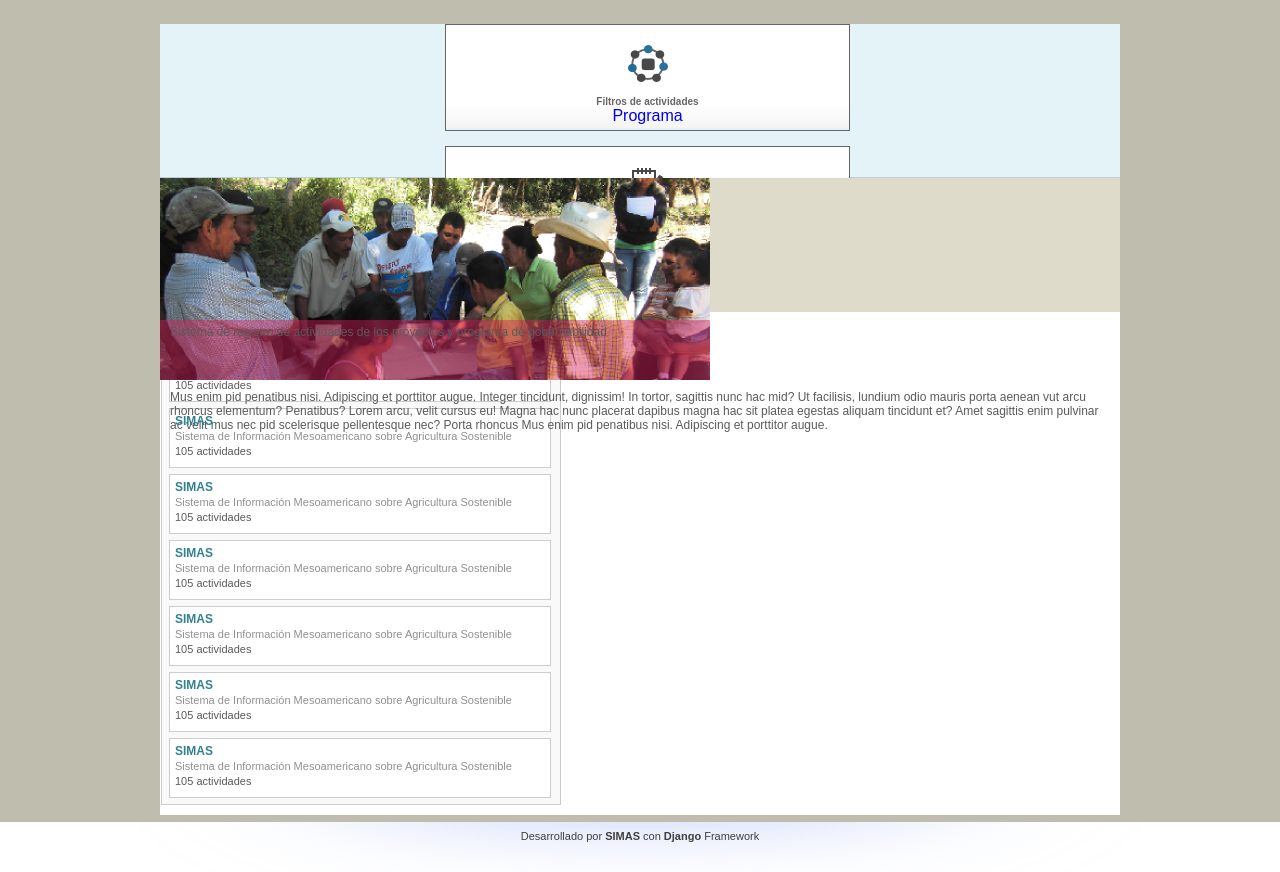
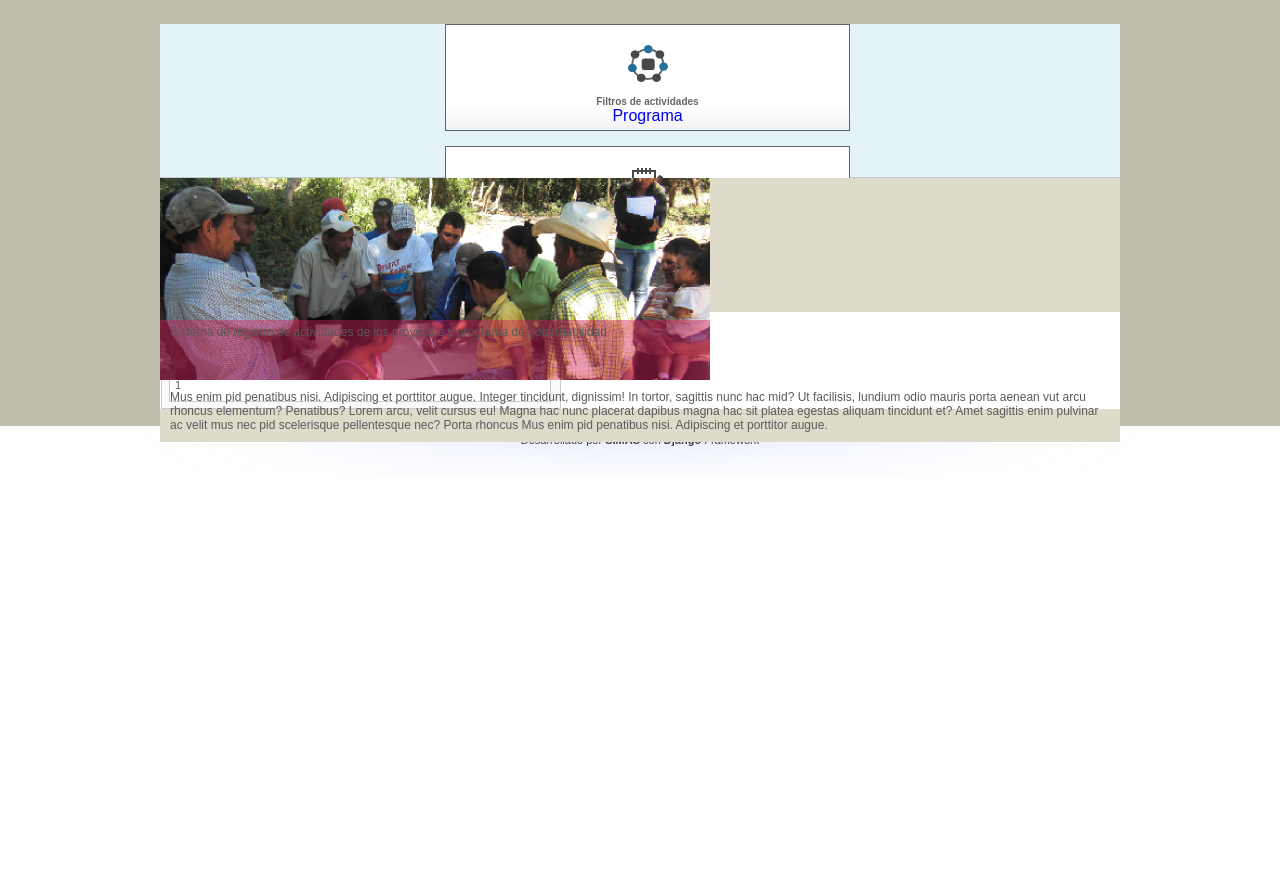
Before and after one commit to eos87/trocaire-gob, a Django app: template g12d/templates/index.html in a window 1280 px wide. Shown: the part 80-952 px from the top of the page. After the commit the page ends 534 px from the top, so only its background shows below. Run offline with Django 3.2, Linux system fonts and the light colour scheme; the template is opened without the code that fills it: most values are stand-ins (such as "Sample title", 1, 10 or a date in 2020); some libraries are stand-ins or nearby versions; some web fonts are replaced.

Commit message:
show orgs

```diff
--- a/g12d/templates/index.html
+++ b/g12d/templates/index.html
@@ -47,41 +47,13 @@
 		<div class="index-right">
 			<div class="title">Organizaciones</div>
 			<div class="index-list">
+			{% for org in organizaciones %}
 				<div class="index-entry">
-					<div class="nombre-corto">SIMAS</div>
-					<div class="nombre-largo">Sistema de Información Mesoamericano sobre Agricultura Sostenible</div>
-					<div class="actcount">105 actividades</div>
+					<div class="nombre-corto">{{org.nombre_corto|upper}}</div>
+					<div class="nombre-largo">{{org.nombre}}</div>
+					<div class="actcount">{{org.actividad_set.all.count}}</div>
 				</div>
-				<div class="index-entry">
-					<div class="nombre-corto">SIMAS</div>
-					<div class="nombre-largo">Sistema de Información Mesoamericano sobre Agricultura Sostenible</div>
-					<div class="actcount">105 actividades</div>
-				</div>
-				<div class="index-entry">
-					<div class="nombre-corto">SIMAS</div>
-					<div class="nombre-largo">Sistema de Información Mesoamericano sobre Agricultura Sostenible</div>
-					<div class="actcount">105 actividades</div>
-				</div>
-				<div class="index-entry">
-					<div class="nombre-corto">SIMAS</div>
-					<div class="nombre-largo">Sistema de Información Mesoamericano sobre Agricultura Sostenible</div>
-					<div class="actcount">105 actividades</div>
-				</div>
-				<div class="index-entry">
-					<div class="nombre-corto">SIMAS</div>
-					<div class="nombre-largo">Sistema de Información Mesoamericano sobre Agricultura Sostenible</div>
-					<div class="actcount">105 actividades</div>
-				</div>
-				<div class="index-entry">
-					<div class="nombre-corto">SIMAS</div>
-					<div class="nombre-largo">Sistema de Información Mesoamericano sobre Agricultura Sostenible</div>
-					<div class="actcount">105 actividades</div>
-				</div>
-				<div class="index-entry">
-					<div class="nombre-corto">SIMAS</div>
-					<div class="nombre-largo">Sistema de Información Mesoamericano sobre Agricultura Sostenible</div>
-					<div class="actcount">105 actividades</div>
-				</div>
+			{% endfor %}
 			</div>
 		</div>
 	</div>
--- a/g12d/views.py
+++ b/g12d/views.py
@@ -1,6 +1,8 @@
 # -*- coding: utf-8 -*-
 from django.shortcuts import render_to_response
 from django.template.context import RequestContext
+from trocaire.models import *
 
 def home(request):
+    organizaciones = Organizacion.objects.all()
     return render_to_response('index.html', RequestContext(request, locals()))
```
